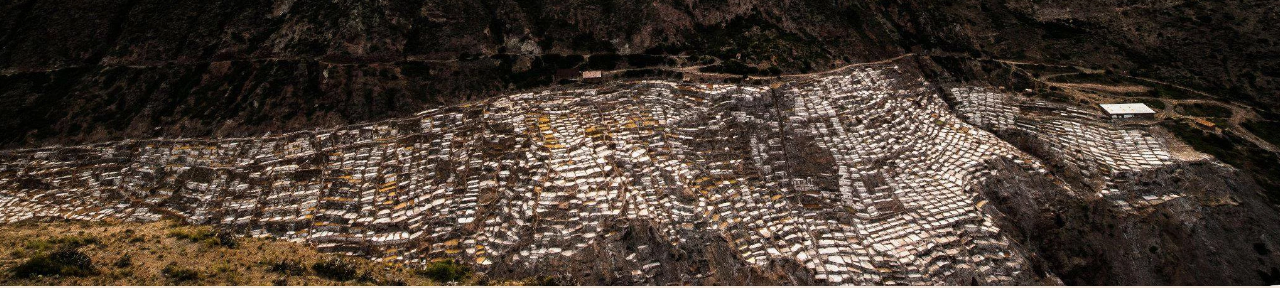
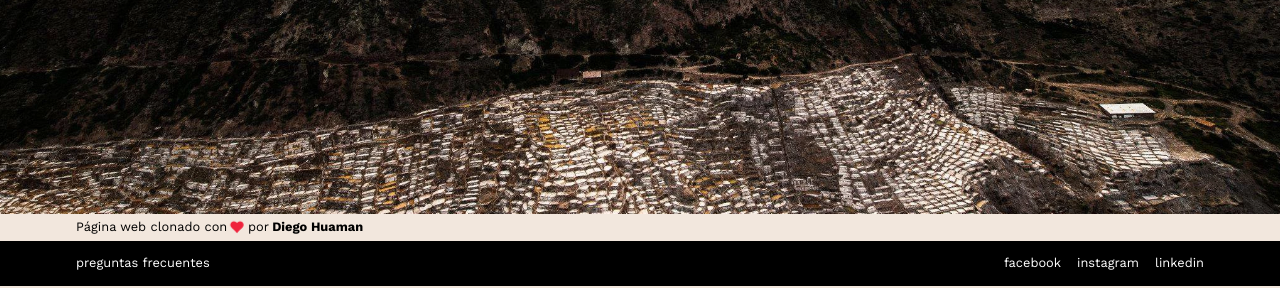
Before and after one commit to darsico/eshoy.pe-clone, a plain HTML site: page index.html in a window 1280 px wide. Shown: the part 514-802 px from the top of the page. Drawn offline with nearby package versions, Linux system fonts and the light colour scheme; a script that the page names is missing.

Commit message:
Estilos de Footer implementados

```diff
--- a/css/main.css
+++ b/css/main.css
@@ -557,3 +557,76 @@ header {
 .contacto__form-button:hover {
   color: var(--main-cta-color);
 }
+
+/* FOOTER SECTION */
+footer {
+  position: fixed;
+  bottom: 0;
+  width: 100%;
+}
+
+.footer__signature-container {
+  width: 100%;
+  height: 100%;
+  background: var(--main-bg-color);
+  padding: 0.4rem 0;
+  color: initial;
+}
+
+.footer__signature {
+  font-size: 0.8em;
+  width: var(--responsive-width);
+  margin: 0 auto;
+  display: flex;
+  align-items: center;
+  gap: 0.2rem;
+  background-blend-mode: difference;
+}
+.footer__signature--bold {
+  font-weight: 600;
+}
+.footer__signature-link {
+  text-decoration: none;
+  color: inherit;
+}
+.footer__signature-icon {
+  width: 0.9rem;
+  animation: alive 2s infinite ease;
+}
+@keyframes alive {
+  0% {
+    transform: scale(1);
+  }
+  50% {
+    transform: scale(1.3);
+  }
+  100% {
+    transform: scale(1);
+  }
+}
+
+.footer__content {
+  background: var(--main-black);
+  width: 100%;
+}
+.footer__container {
+  width: var(--responsive-width);
+  margin: 0 auto;
+  padding: 1rem 0;
+  display: flex;
+  font-size: 0.8em;
+  color: var(--main-white);
+}
+.footer__nav {
+  margin-left: auto;
+}
+.footer__nav-list {
+  display: flex;
+  gap: 1rem;
+}
+
+.footer__nav-link,
+.footer__link {
+  text-decoration: none;
+  color: inherit;
+}
```
